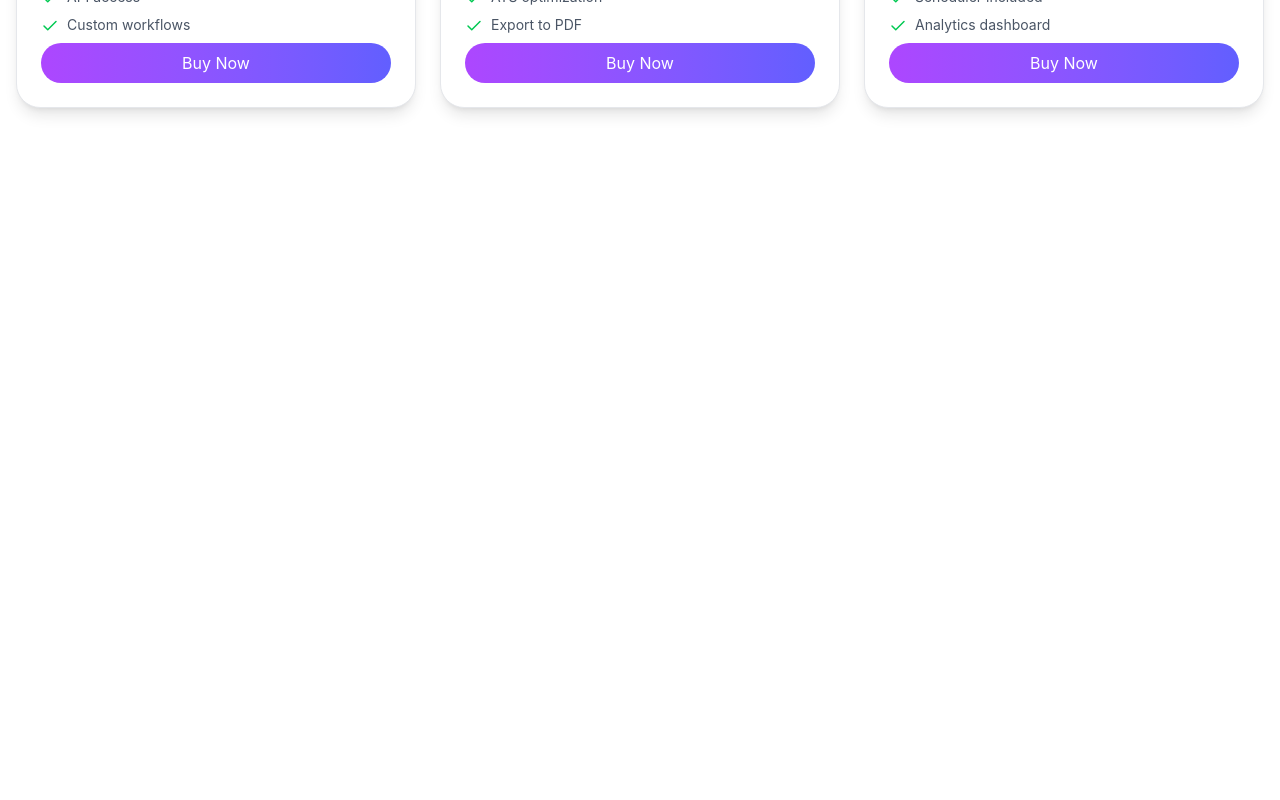
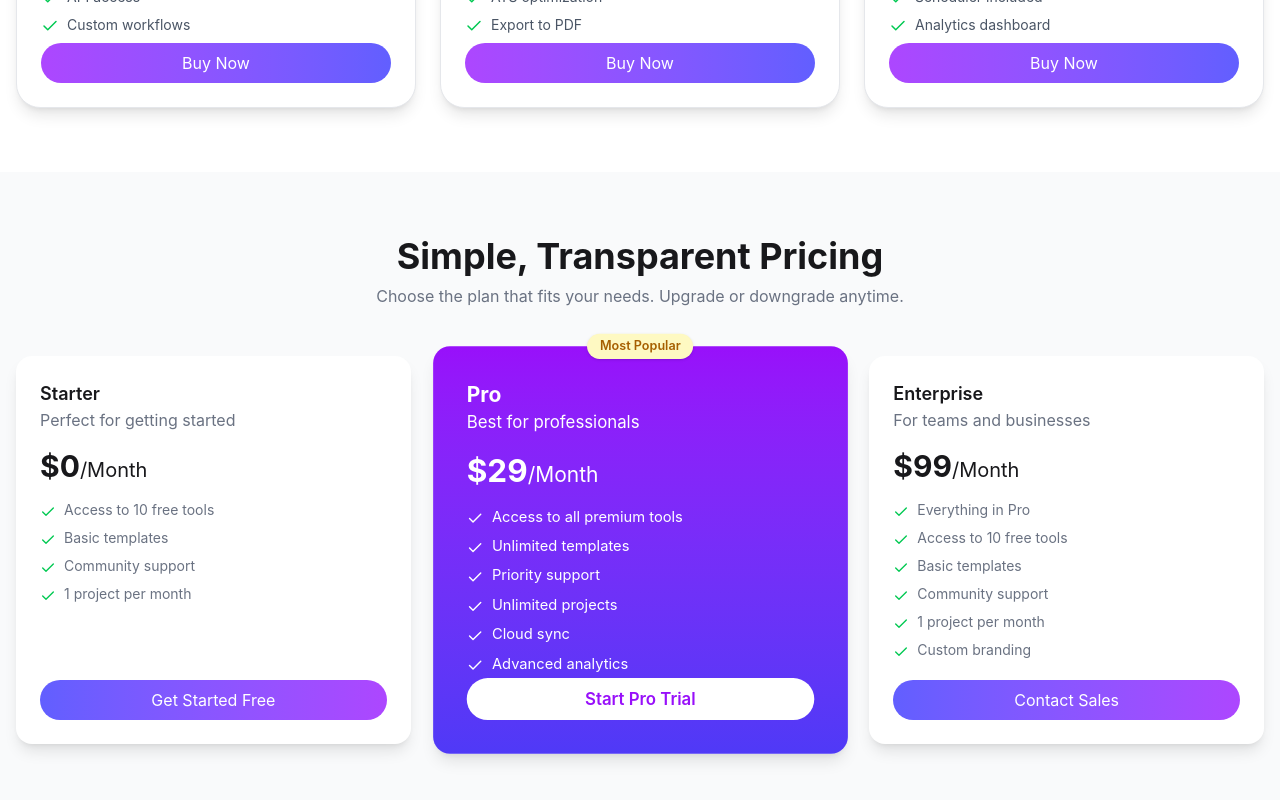
Before and after one commit to sajusameer/Digitools-platform, a React (Vite) app: page / in a window 1280 px wide. Shown: the part 1874-2674 px from the top of the page. Before the commit the page ends 2046 px from the top, so only its background shows below. Built offline with nearby package versions, Linux system fonts and the light colour scheme.

Commit message:
pricing added

```diff
--- a/src/App.jsx
+++ b/src/App.jsx
@@ -6,6 +6,7 @@ import Products from './component/Products'
 import Navbar from './component/NavBar'
 import Banner from './component/Banner'
 import Rating from './component/Rating'
+import Pricing from './component/Pricing'
 
 // fetch products
 const getProducts = async () => {
@@ -64,8 +65,14 @@ function App() {
       {activeTab === "cart" && (
         <Cart carts={carts} setCarts={setCarts} />
       )}
+
+      <Pricing/>
     </>
   )
 }
 
 export default App
+
+
+
+// git commit -m "first commit"
--- a/src/component/NavBar.jsx
+++ b/src/component/NavBar.jsx
@@ -127,6 +127,3 @@ const Navbar = ({ carts, setActiveTab }) => {
 };
 
 export default Navbar;
-
-
-// git commit -m "first commit"
--- /dev/null
+++ b/src/component/Pricing.jsx
@@ -0,0 +1,143 @@
+import { Check } from 'lucide-react';
+import React from 'react';
+
+const Pricing = () => {
+    return (
+    <section className='py-16 bg-gray-50 px-4'>
+      <div className='max-w-7xl mx-auto '>
+
+     <div className='mb-12 text-center'>
+           <h2 className="text-2xl md:text-4xl font-bold ">
+          Simple, Transparent Pricing
+        </h2>
+        <p className='text-gray-500 mt-2'>Choose the plan that fits your needs. Upgrade or downgrade anytime.</p>
+     </div>
+
+
+        <div className="grid grid-cols-1 md:grid-cols-3 gap-8 items-stretch">
+
+        {/* card-1 */}
+          <div className="bg-white p-6 rounded-2xl shadow-lg h-full flex flex-col">
+            <h3 className="font-semibold text-lg">Starter</h3>
+            <p className='text-gray-500'>Perfect for getting started</p>
+            <p className="text-3xl font-bold mt-4">$0
+                <span className='text-xl font-normal'>/Month</span></p>
+
+
+            <ul className="text-sm text-gray-500 mt-4 space-y-2">
+              <li className="flex items-center gap-2">
+               <Check size={16} className="text-green-500 mt-1" />
+               <span>Access to 10 free tools</span>
+             </li>
+              <li className="flex items-center gap-2">
+               <Check size={16} className="text-green-500 mt-1" />
+               <span>Basic templates</span>
+             </li>
+              <li className="flex items-center gap-2">
+               <Check size={16} className="text-green-500 mt-1" />
+               <span>Community support</span>
+             </li>
+             <li className="flex items-center gap-2">
+               <Check size={16} className="text-green-500 mt-1" />
+               <span>1 project per month</span>
+             </li>
+
+            </ul>
+
+            <button className="mt-6 mt-auto w-full py-2 rounded-full bg-gradient-to-r from-indigo-500 to-purple-500 text-white">
+              Get Started Free
+            </button>
+          </div>
+
+         {/* card-2 */}
+          <div className="relative bg-gradient-to-b from-purple-600 to-indigo-600 text-white p-8 rounded-2xl shadow-lg scale-100 md:scale-105 h-full flex flex-col">
+
+
+            <span className="absolute top-0 left-1/2 -translate-x-1/2 -translate-y-1/2 bg-yellow-100 text-yellow-700 text-xs font-semibold px-3 py-1 rounded-full shadow">
+              Most Popular
+            </span>
+
+            <h3 className="font-bold text-xl">Pro</h3>
+            <p>Best for professionals</p>
+             <p className="text-3xl font-bold mt-4">$29
+                <span className='text-xl font-normal'>/Month</span></p>
+
+            <ul className="text-sm mt-4 space-y-2 mb-1">
+                <li className="flex items-center gap-2">
+                   <Check size={16} className='mt-1' />
+                   <span>Access to all premium tools</span>
+                </li>
+
+                 <li className="flex items-center gap-2">
+                   <Check size={16} className='mt-1' />
+                   <span>Unlimited templates</span>
+                </li>
+                 <li className="flex items-center gap-2">
+                   <Check size={16} className='mt-1' />
+                   <span>Priority support</span>
+                </li>
+                 <li className="flex items-center gap-2">
+                   <Check size={16} className='mt-1' />
+                   <span>Unlimited projects</span>
+                </li>
+                 <li className="flex items-center gap-2">
+                   <Check size={16} className='mt-1' />
+                   <span>Cloud sync</span>
+                </li>
+                 <li className="flex items-center gap-2">
+                   <Check size={16} className='mt-1' />
+                   <span>Advanced analytics</span>
+                </li>
+            </ul>
+
+            <button className="mt-6 mt-auto w-full py-2 rounded-full bg-white text-purple-600 font-semibold hover:bg-gray-100 transition">
+             Start Pro Trial
+            </button>
+          </div>
+
+          {/* cart-3 */}
+          <div className="bg-white p-6 rounded-2xl shadow-lg  h-full flex flex-col">
+            <h3 className="font-semibold text-lg">Enterprise</h3>
+            <p className='text-gray-500'>For teams and businesses</p>
+            <p className="text-3xl font-bold mt-4">$99
+                <span className='text-xl font-normal'>/Month</span></p>
+
+            <ul className="text-sm text-gray-500 mt-4 space-y-2">
+             <li className="flex items-center gap-2">
+               <Check size={16} className="text-green-500 mt-1" />
+               <span>Everything in Pro</span>
+             </li>
+             <li className="flex items-center gap-2">
+               <Check size={16} className="text-green-500 mt-1" />
+               <span>Access to 10 free tools</span>
+             </li>
+              <li className="flex items-center gap-2">
+               <Check size={16} className="text-green-500 mt-1" />
+               <span>Basic templates</span>
+             </li>
+              <li className="flex items-center gap-2">
+               <Check size={16} className="text-green-500 mt-1" />
+               <span>Community support</span>
+             </li>
+             <li className="flex items-center gap-2">
+               <Check size={16} className="text-green-500 mt-1" />
+               <span>1 project per month</span>
+             </li>
+             <li className="flex items-center gap-2">
+               <Check size={16} className="text-green-500 mt-1" />
+               <span>Custom branding</span>
+             </li>
+            </ul>
+
+            <button className="mt-auto mt-6 w-full py-2 rounded-full bg-gradient-to-r from-indigo-500 to-purple-500 text-white">
+              Contact Sales
+            </button>
+          </div>
+
+        </div>
+      </div>
+    </section>
+    );
+};
+
+export default Pricing;
```
